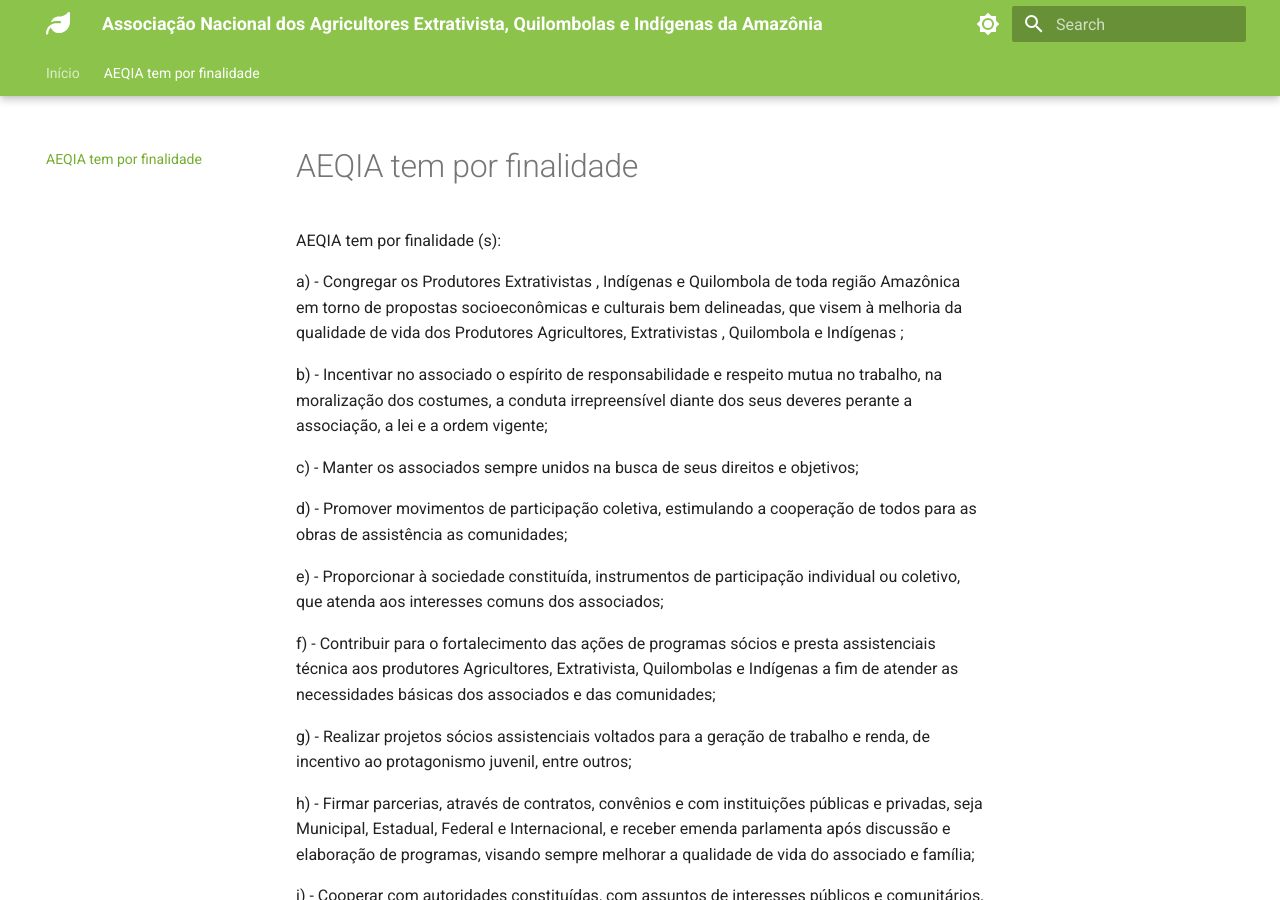
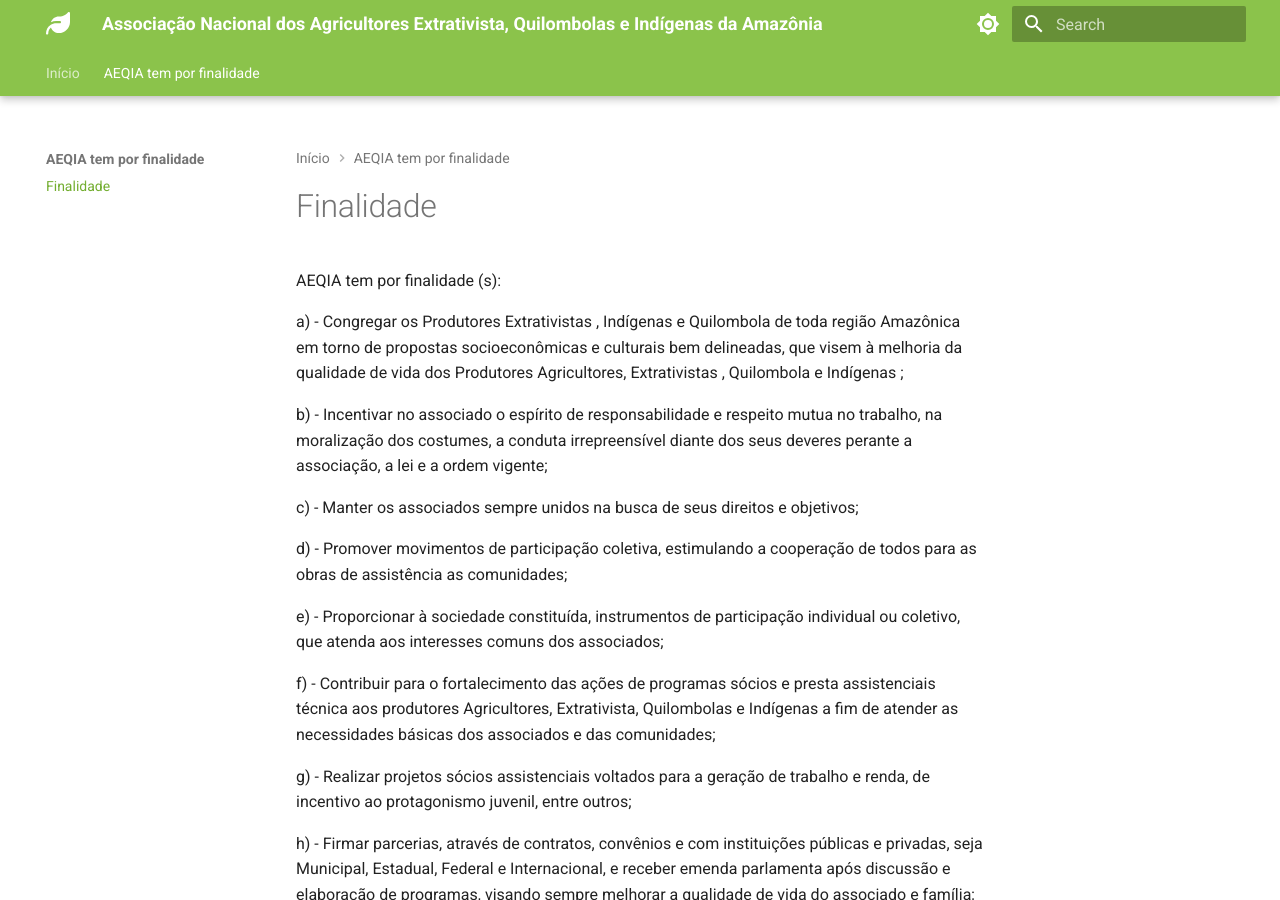
Before and after one commit to associaap/associaap, an MkDocs documentation site: the page built from docs/src/finalidade.md, in a window 1280 px wide and 900 px high. Built offline with MkDocs 1.6.1 and Material for MkDocs 9.7.7, drawn with Linux system fonts in a browser that asks for light colours; some of the changed text lies outside the part shown.

Commit message:
{ajuste} site estático

```diff
--- a/mkdocs.yml
+++ b/mkdocs.yml
@@ -8,9 +8,6 @@
      com sua sede na Rodovia Macapá Mazagão Km 30 nº422, município de Santana Estado do Amapá, e Foro na Comarca de Santana, Estado do Amapá, Brasil.
     </p>
     <br><br>
-
-# Copyright
-copyright: Copyright &copy; 2023 Aylton Aguiar
 
 # Configurações
 theme:
@@ -115,4 +112,5 @@
 # Árvore de Navegação
 nav:
     - Início: index.md
-    - AEQIA tem por finalidade: src/finalidade.md
+    - AEQIA tem por finalidade:
+      - src/finalidade.md
```
Also changed, not shown: docs/src/finalidade.md (+0 -3 lines).
